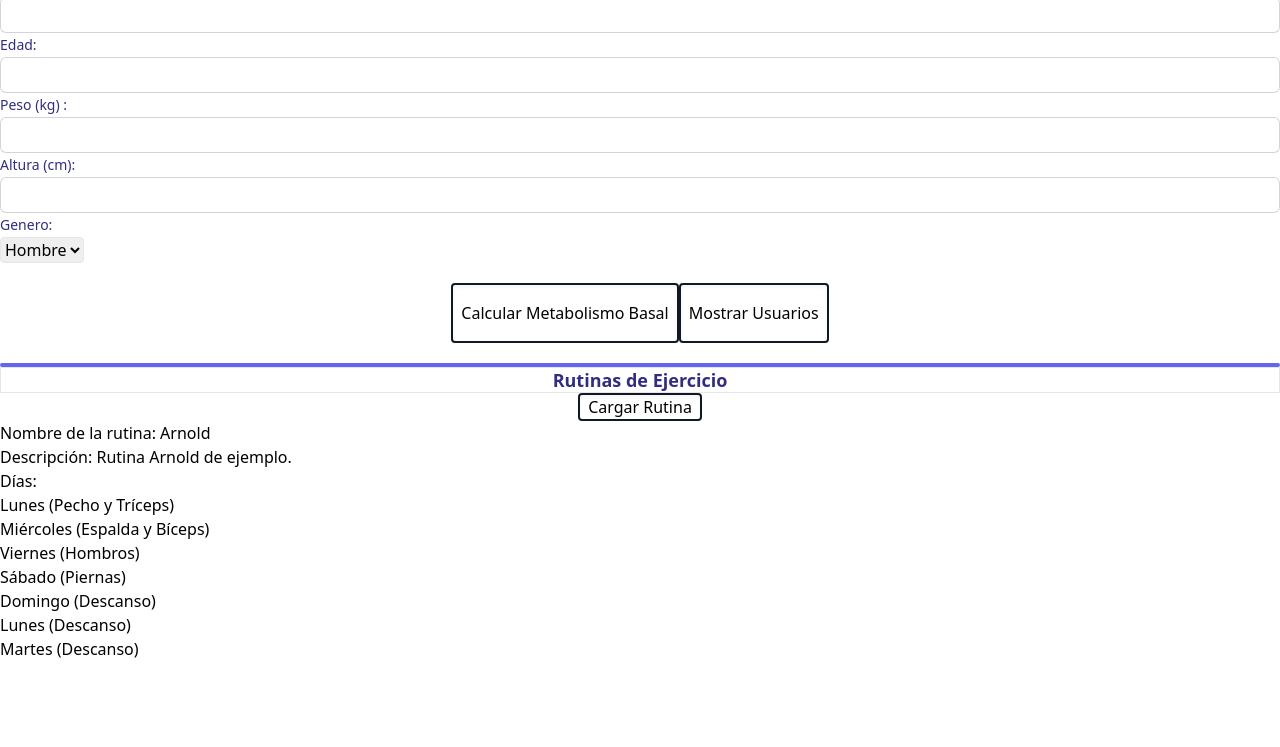
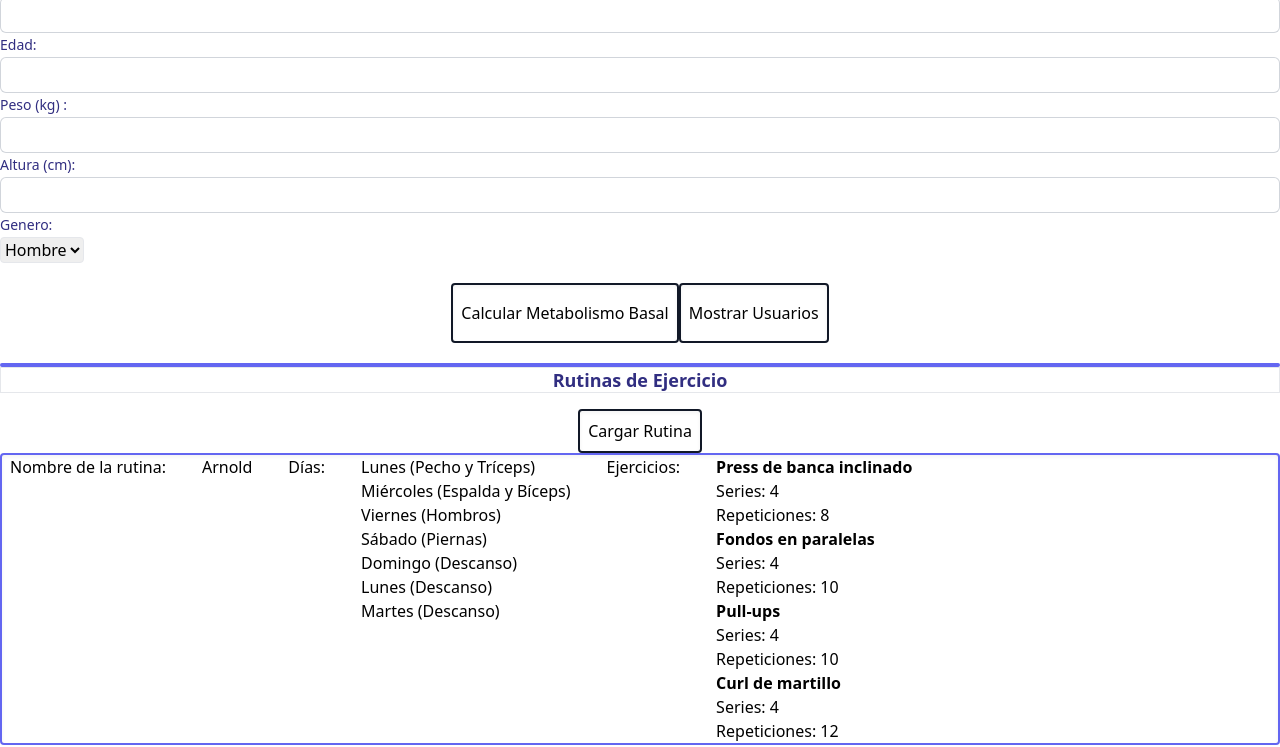
Before and after one commit to Gonzalo-Amerio/javascript-coderhouse, a website: page index.html in a window 1280 px wide. Both pictures are taken after a click on the button "Cargar Rutina". Shown: the part 53-800 px from the top of the page. Drawn offline with Linux system fonts and the light colour scheme.

Commit message:
proyecto final

```diff
--- a/index.html
+++ b/index.html
@@ -52,7 +52,7 @@
         <div class="flex justify-center mt-4">
             <button id="cargarRutinaButton" class="border-2 rounded border-gray-900 border-solid px-2 shadow-inner hover:border-indigo-500 py-2 mx-2">Cargar Rutina</button>
         </div>
-        <div id="rutinaInfo" class="mt-4"></div>
+        <div id="rutinaInfo" class="flex flex-row gap-9 border-2 rounded border-solid px-2 shadow-inner border-indigo-500"></div>
     </div>
 
   <script src="./js/main.js"></script>
--- a/js/main.js
+++ b/js/main.js
@@ -90,6 +90,7 @@ document.addEventListener("DOMContentLoaded", function () {
 
   cargarRutinaButton.addEventListener("click", function () {
     if (rutinas.length === 0 || rutinaActualIndex === rutinas.length - 1) {
+
       fetch("./rutinas.json")
         .then((response) => response.json())
         .then((data) => {
@@ -115,13 +116,26 @@ document.addEventListener("DOMContentLoaded", function () {
   }
 
   function mostrarRutina(rutina) {
+
+    const ejerciciosHTML = rutina.ejercicios.map((ejercicio) => `
+      <li>
+        <strong>${ejercicio.ejercicio}</strong>
+        <ul>
+          <li>Series: ${ejercicio.series}</li>
+          <li>Repeticiones: ${ejercicio.repeticiones}</li>
+        </ul>
+      </li>
+    `).join("");
+
+
     rutinaInfo.innerHTML = `
-      <h2>Nombre de la rutina: ${rutina.nombre}</h2>
-      <p>Descripción: ${rutina.descripcion}</p>
-      <p>Días:</p>
-      <ul>${rutina.dias.map((dia) => `<li>${dia}</li>`).join("")}</ul>
-      <!-- Agrega más información de la rutina según tu formato -->
-    `;
+    <h2>Nombre de la rutina:</h2>
+    <p>${rutina.nombre}</p>
+    <h2>Días:</h2>
+    <ul>${rutina.dias.map((dia) => `<li>${dia}</li>`).join("")}</ul>
+    <h2>Ejercicios:</h2>
+    <ul>${ejerciciosHTML}</ul>
+  `;
   }
 
   function getRandomInt(min, max) {
@@ -129,4 +143,4 @@ document.addEventListener("DOMContentLoaded", function () {
     max = Math.floor(max);
     return Math.floor(Math.random() * (max - min + 1)) + min;
   }
-});
+})
```
Also changed, not shown: src/output.css.
